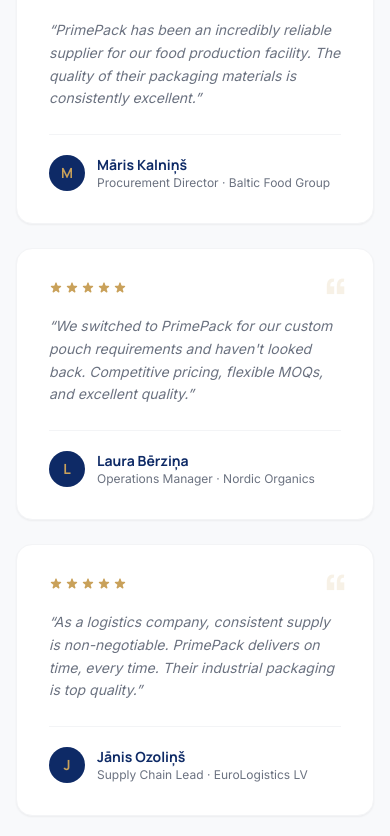
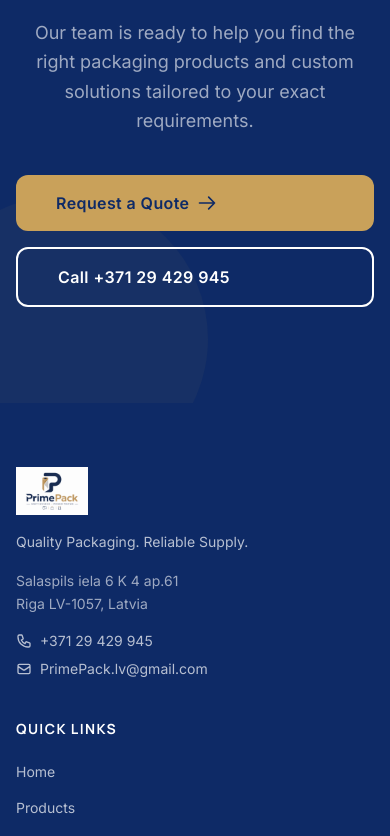
Before and after one commit to tresajoby/PrimePack, a Next.js app: page / in a window 390 px wide. Shown: the part 9300-10136 px from the top of the page. Built offline with nearby package versions, Linux system fonts and the light colour scheme.

Commit message:
Remove testimonials section from home page

```diff
--- a/app/page.tsx
+++ b/app/page.tsx
@@ -139,29 +139,6 @@
   { icon: "🏪", title: "Wholesale", desc: "Flexible bulk ordering with competitive wholesale pricing." },
 ];
 
-const testimonials = [
-  {
-    quote: "PrimePack has been an incredibly reliable supplier for our food production facility. The quality of their packaging materials is consistently excellent.",
-    author: "Māris Kalniņš",
-    company: "Baltic Food Group",
-    role: "Procurement Director",
-    initial: "M",
-  },
-  {
-    quote: "We switched to PrimePack for our custom pouch requirements and haven't looked back. Competitive pricing, flexible MOQs, and excellent quality.",
-    author: "Laura Bērziņa",
-    company: "Nordic Organics",
-    role: "Operations Manager",
-    initial: "L",
-  },
-  {
-    quote: "As a logistics company, consistent supply is non-negotiable. PrimePack delivers on time, every time. Their industrial packaging is top quality.",
-    author: "Jānis Ozoliņš",
-    company: "EuroLogistics LV",
-    role: "Supply Chain Lead",
-    initial: "J",
-  },
-];
 
 export default function HomePage() {
   return (
@@ -471,50 +448,6 @@
       </section>
 
 
-      {/* ── Testimonials ── */}
-      <section className="py-24 bg-gray-light">
-        <div className="max-w-7xl mx-auto px-4 sm:px-6 lg:px-8">
-          <div className="flex items-center gap-3 mb-4">
-            <span className="h-px w-8 bg-gold" />
-            <span className="text-gold text-xs font-semibold uppercase tracking-widest">Client Feedback</span>
-          </div>
-          <h2 className="section-title mb-12">What Our Customers Say</h2>
-
-          <div className="grid grid-cols-1 md:grid-cols-3 gap-6">
-            {testimonials.map((t) => (
-              <div key={t.author} className="bg-white rounded-2xl p-8 border border-gray-100 shadow-sm flex flex-col relative">
-                {/* Large quote mark */}
-                <span className="absolute top-5 right-6 font-heading text-6xl text-gold/15 font-bold leading-none select-none">
-                  &ldquo;
-                </span>
-
-                {/* Stars */}
-                <div className="flex gap-0.5 mb-5">
-                  {[...Array(5)].map((_, i) => (
-                    <svg key={i} className="w-3.5 h-3.5 text-gold" fill="currentColor" viewBox="0 0 20 20">
-                      <path d="M9.049 2.927c.3-.921 1.603-.921 1.902 0l1.07 3.292a1 1 0 00.95.69h3.462c.969 0 1.371 1.24.588 1.81l-2.8 2.034a1 1 0 00-.364 1.118l1.07 3.292c.3.921-.755 1.688-1.54 1.118l-2.8-2.034a1 1 0 00-1.175 0l-2.8 2.034c-.784.57-1.838-.197-1.539-1.118l1.07-3.292a1 1 0 00-.364-1.118L2.98 8.72c-.783-.57-.38-1.81.588-1.81h3.461a1 1 0 00.951-.69l1.07-3.292z" />
-                    </svg>
-                  ))}
-                </div>
-
-                <blockquote className="text-[#6B7280] text-sm leading-relaxed flex-1 italic">
-                  &ldquo;{t.quote}&rdquo;
-                </blockquote>
-
-                <div className="mt-6 pt-5 border-t border-gray-100 flex items-center gap-3">
-                  <div className="w-9 h-9 rounded-full bg-navy flex items-center justify-center flex-shrink-0">
-                    <span className="text-gold font-bold text-sm font-heading">{t.initial}</span>
-                  </div>
-                  <div>
-                    <p className="font-heading font-bold text-navy text-sm">{t.author}</p>
-                    <p className="text-[#6B7280] text-xs">{t.role} · {t.company}</p>
-                  </div>
-                </div>
-              </div>
-            ))}
-          </div>
-        </div>
-      </section>
 
       {/* ── CTA Banner ── */}
       <section className="relative py-24 bg-navy overflow-hidden">
```
